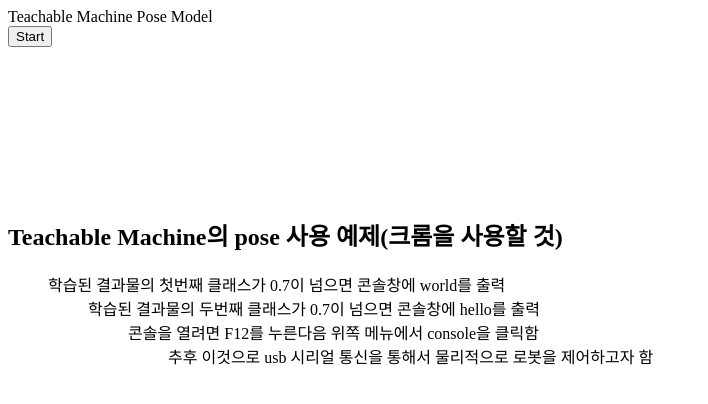
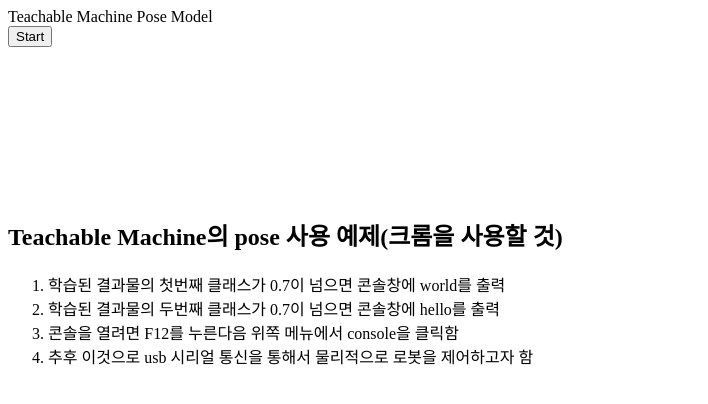
Before and after one commit to mtinet/TM_pose, a plain HTML site: page index.html in a window 1280 px wide. Shown: the whole page, without its empty margins (0-708 px from the left). Drawn offline with Linux system fonts and the light colour scheme.

Commit message:
Update index.html

```diff
--- a/index.html
+++ b/index.html
@@ -88,10 +88,11 @@
         </script>
 
         <h2>Teachable Machine의 pose 사용 예제(크롬을 사용할 것)</h2>
-        <tr><ol>학습된 결과물의 첫번째 클래스가 0.7이 넘으면 콘솔창에 world를 출력</tr>
-        <tr><ol>학습된 결과물의 두번째 클래스가 0.7이 넘으면 콘솔창에 hello를 출력</tr>
-        <tr><ol>콘솔을 열려면 F12를 누른다음 위쪽 메뉴에서 console을 클릭함</tr>
-        <tr><ol>추후 이것으로 usb 시리얼 통신을 통해서 물리적으로 로봇을 제어하고자 함</tr>
-
+        <ol>
+            <li>학습된 결과물의 첫번째 클래스가 0.7이 넘으면 콘솔창에 world를 출력</li>
+            <li>학습된 결과물의 두번째 클래스가 0.7이 넘으면 콘솔창에 hello를 출력</li>
+            <li>콘솔을 열려면 F12를 누른다음 위쪽 메뉴에서 console을 클릭함</li>
+            <li>추후 이것으로 usb 시리얼 통신을 통해서 물리적으로 로봇을 제어하고자 함</li>
+        </ol>
     </body>
 </html>
```
